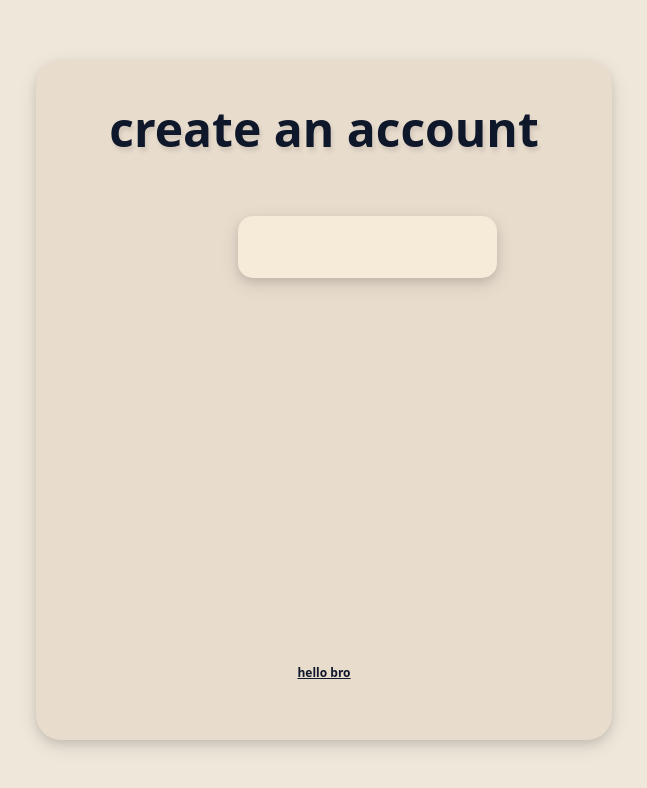
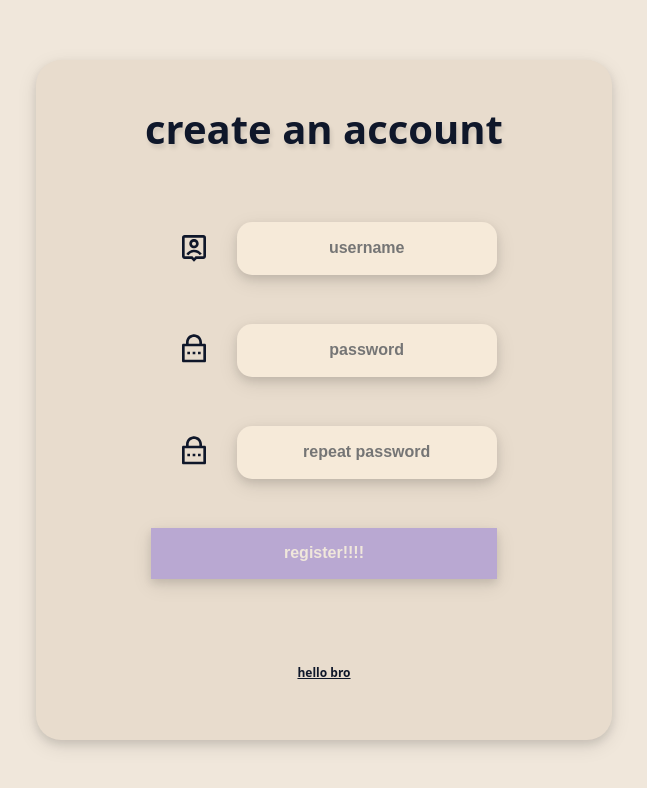
Before and after one commit to marcel-alefierowicz/recap-frontend, a React (Vite) app: page /register in a window 1280 px wide. Shown: the top 788 px of the page, without its empty margins (316-963 px from the left). Built offline with nearby package versions, Linux system fonts and the light colour scheme.

Commit message:
InputForm is now a component to de-spaghettify the code of the register page, react icons included :3

```diff
--- /dev/null
+++ b/src/components/FormInput/FormInput.tsx
@@ -0,0 +1,18 @@
+import { ReactNode } from "react";
+import "./forminput.css";
+
+interface InputProps {
+  name: string,
+  type: string,
+  placeholder: string,
+  icon: ReactNode
+};
+
+export const FormInput = ({name, type, placeholder, icon}:InputProps) => {
+  return (
+    <div className="inputcontainer">
+      <div className="icon">{icon}</div>
+      <input type={type} name={name} placeholder={placeholder} />
+    </div>
+  );
+};
--- /dev/null
+++ b/src/components/FormInput/forminput.css
@@ -0,0 +1,29 @@
+.inputcontainer{
+    display:flex;
+    flex-direction: row;
+    width: 60%;
+    height: 50%;
+    /* background-color: #c5a276; */
+}
+.icon{
+    display:flex;
+    width: 25%;
+    height: 100%;
+    align-items: center;
+    justify-content: center;
+}
+input {
+    display: flex;
+    width: 75%;
+    height: 100%;
+    background-color: #F6EAD9;
+    border-radius: 15px;
+    box-shadow: 0 4px 8px 0 rgba(0, 0, 0, 0.1), 0 6px 20px 0 rgba(0, 0, 0, 0.10);
+    align-items: center;
+    justify-content: center;
+    font-size: 16px;
+    text-align: center;
+    font-weight: 600;
+}
+input:focus {outline:none!important;}
+input {border:0;outline:0;}
--- /dev/null
+++ b/src/components/FormInput/index.ts
@@ -0,0 +1 @@
+export * from './FormInput';
--- a/src/pages/Register/Register.tsx
+++ b/src/pages/Register/Register.tsx
@@ -1,23 +1,43 @@
-import './register.css';
+import "./register.css";
+import { RiAccountPinBoxLine, RiLockPasswordLine } from "react-icons/ri";
+import { FormInput } from "../../components/FormInput";
 
 export const Register = () => {
-    return(
-        <div className='page'>
+  return (
+    <div className="page">
       <div className="container">
         <div className="boxtop">
           <p>create an account</p>
         </div>
-                <div className='formdiv'>
-                   <form action={''} method="post">
-                        <div className='segment'>
-                            <div className="inputcontainer">
-                                <div className="icon"></div>
-                                <div className="input"></div>
+        <div className="formdiv">
+          <form action={""} method="post">
+            <div className="segment">
+              <FormInput
+                name="username"
+                type="text"
+                placeholder="username"
+                icon={<RiAccountPinBoxLine size={"2rem"} />}
+              />
             </div>
+            <div className="segment">
+              <FormInput
+                name="password"
+                type="password"
+                placeholder="password"
+                icon={<RiLockPasswordLine size={"2rem"} />}
+              />
             </div>
-                        <div className="segment"></div>
-                        <div className="segment"></div>
-                        <div className="segment"></div>
+            <div className="segment">
+              <FormInput
+                name="rep_password"
+                type="password"
+                placeholder="repeat password"
+                icon={<RiLockPasswordLine size={"2rem"} />}
+              />
+            </div>
+            <div className="segment">
+              <input type="submit" className="submit" value={"register!!!!"} />
+            </div>
           </form>
         </div>
         <div className="footer">
@@ -25,5 +45,5 @@ export const Register = () => {
         </div>
       </div>
     </div>
-    )
-}
+  );
+};
--- a/src/pages/Register/register.css
+++ b/src/pages/Register/register.css
@@ -29,11 +29,12 @@
     align-items: center;
     justify-content: center;
     font-weight: 600;
-    font-size: 48px;
+    font-size: 2.5rem;
     text-shadow: 2px 4px 4px rgba(0, 0, 0, 0.1)
 }
-.formdiv{
-    display:flex;
+
+.formdiv {
+    display: flex;
     flex-direction: column;
     align-items: center;
     justify-content: center;
@@ -41,52 +42,46 @@
     height: 60%;
 
 }
-form{
-    display:flex;
+
+form {
+    display: flex;
     flex-direction: column;
     align-items: center;
-    width:100%;
-    height:100%;
+    width: 100%;
+    height: 100%;
 }
-.segment{
+
+.segment {
     display: flex;
     align-items: center;
     justify-content: center;
     width: 100%;
     height: 25%;
 }
+
 .footer {
     display: flex;
     width: 100%;
     height: 20%;
     align-items: center;
     justify-content: center;
-    font-size: 12px;
+    font-size: .75rem;
     font-weight: 600;
     text-decoration: underline;
 }
-.inputcontainer{
-    display:flex;
-    flex-direction: row;
+
+.boxtop p {
+    user-select: none;
+}
+
+.footer p {
+    user-select: none;
+}
+
+.submit {
+    background-color: #B9A8D2;
+    border-radius: 0rem;
+    color: #F0E7DB;
     width: 60%;
-    height: 60%;
-    /* background-color: #c5a276; */
+    height: 50%;
 }
-.icon{
-    display:flex;
-    width: 25%;
-    height: 100%;
-    align-items: center;
-    justify-content: center;
-}
-.input {
-    display: flex;
-    width: 75%;
-    height: 100%;
-    background-color: #F6EAD9;
-    border-radius: 15px;
-    box-shadow: 0 4px 8px 0 rgba(0, 0, 0, 0.1), 0 6px 20px 0 rgba(0, 0, 0, 0.10);
-    align-items: center;
-    justify-content: center;
-    font-size: 20px;
-}
```
Lines whose indentation alone changed are shown as unchanged.
